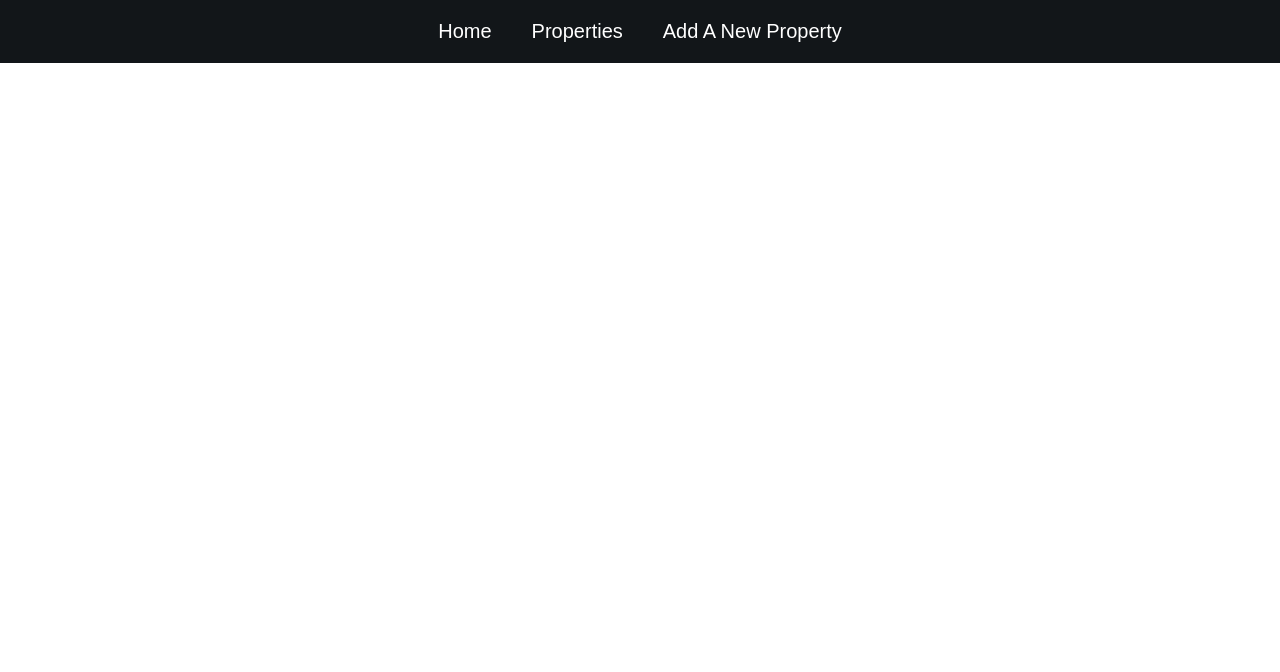
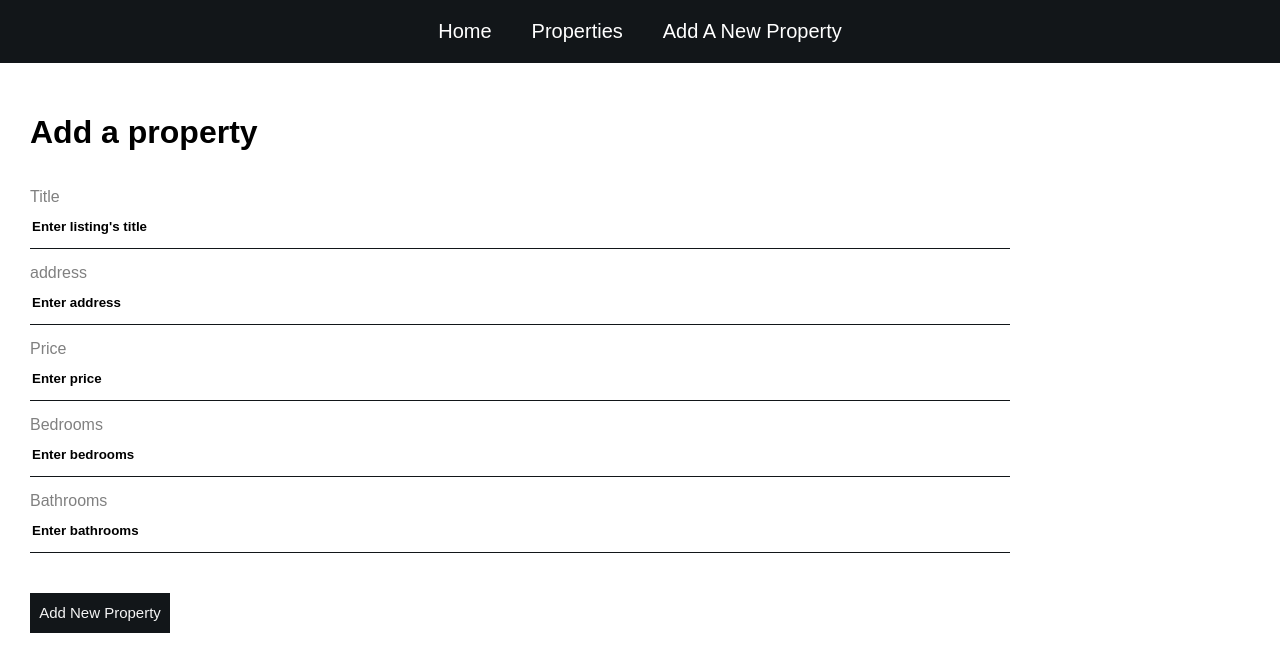
Before and after one commit to daliaals/nuzul-frontend-react, a React (Create React App) app in the folder react-exersise/: page /addProperty in a window 1280 px wide. Shown: the top 672 px of the page. Built offline with nearby package versions, Linux system fonts and the light colour scheme.

Commit message:
add a property form

```diff
--- a/react-exersise/src/App.js
+++ b/react-exersise/src/App.js
@@ -5,6 +5,7 @@ import { BrowserRouter as Router, Route, Routes } from "react-router-dom";
 import "./styles/Navbar.css";
 import Properties from "./pages/Properties";
 import Property from "./pages/Property";
+import AddPropertyForm from "./pages/AddPropertyForm";
 
 function App() {
   return (
@@ -15,6 +16,7 @@ function App() {
           <Route path="/" element={<Home />} />
           <Route path="/properties" element={<Properties />} />
           <Route path="/property" element={<Property />} />
+          <Route path="/addProperty" element={<AddPropertyForm />} />
         </Routes>
       </Router>
     </div>
--- /dev/null
+++ b/react-exersise/src/pages/AddPropertyForm.js
@@ -0,0 +1,82 @@
+import React from "react";
+import "../styles/Form.css";
+import { useState } from "react";
+import axios from "axios";
+
+function AddPropertyForm() {
+  const [title, setTitle] = useState("");
+  const [address, setAddress] = useState("");
+  const [price, setPrice] = useState(0);
+  const [bedrooms, setBedrooms] = useState(0);
+  const [bathrooms, setBathrooms] = useState(0);
+
+  const displayInfo = () => {
+    console.log(title);
+  };
+
+  const handleSubmit = (e) => {
+    e.preventDefault();
+    const propertyData = {
+      title: title,
+      address: address,
+      price: price,
+      bedrooms: bedrooms,
+      bathrooms: bathrooms,
+    };
+    axios
+      .post(
+        "https://65d9c550bcc50200fcdc131a.mockapi.io/api/properties/rent",
+        propertyData
+      )
+      .then((response) => {
+        console.log(response.status, response.data);
+      });
+  };
+  return (
+    <form id="add-property-form" onSubmit={handleSubmit}>
+      <h1>Add a property</h1>
+      <label htmlFor="title">Title</label>
+      <input
+        name="title"
+        placeholder="Enter listing's title"
+        type="text"
+        onChange={(event) => setTitle(event.target.value)}
+      />
+      <label htmlFor="address">address</label>
+      <input
+        name="address"
+        placeholder="Enter address"
+        type="text"
+        onChange={(event) => setAddress(event.target.value)}
+      />
+      <label htmlFor="price">Price</label>
+      <input
+        name="price"
+        placeholder="Enter price"
+        type="text"
+        onChange={(event) => setPrice(event.target.value)}
+      />
+      <label htmlFor="bedrooms">Bedrooms</label>
+      <input
+        name="bedrooms"
+        placeholder="Enter bedrooms"
+        type="text"
+        onChange={(event) => setBedrooms(event.target.value)}
+      />
+      <label htmlFor="bathrooms">Bathrooms</label>
+      <input
+        name="bathrooms"
+        placeholder="Enter bathrooms"
+        type="text"
+        onChange={(event) => setBathrooms(event.target.value)}
+      />
+
+      <button type="submit" onClick={displayInfo}>
+        {" "}
+        Add New Property
+      </button>
+    </form>
+  );
+}
+
+export default AddPropertyForm;
--- /dev/null
+++ b/react-exersise/src/styles/Form.css
@@ -0,0 +1,42 @@
+form {
+  display: flex;
+  flex-direction: column;
+  width: auto;
+  height: auto;
+  padding: 30px;
+}
+
+form input {
+  height: 40px;
+  width: 80%;
+  border: none;
+  border-bottom: 1px solid #121619;
+  color: black;
+}
+
+input::placeholder,
+textarea::placeholder {
+  font-weight: bold;
+  color: black;
+  font-family: Arial, Helvetica, sans-serif;
+}
+form input:focus,
+textarea:focus {
+  outline: none;
+}
+
+form label {
+  margin-top: 15px;
+  color: grey;
+}
+
+form button {
+  margin-top: 40px;
+  width: 140px;
+  height: 40px;
+  border: none;
+  background-color: #121619;
+  color: whitesmoke;
+  font-size: 15px;
+  cursor: pointer;
+}
```
